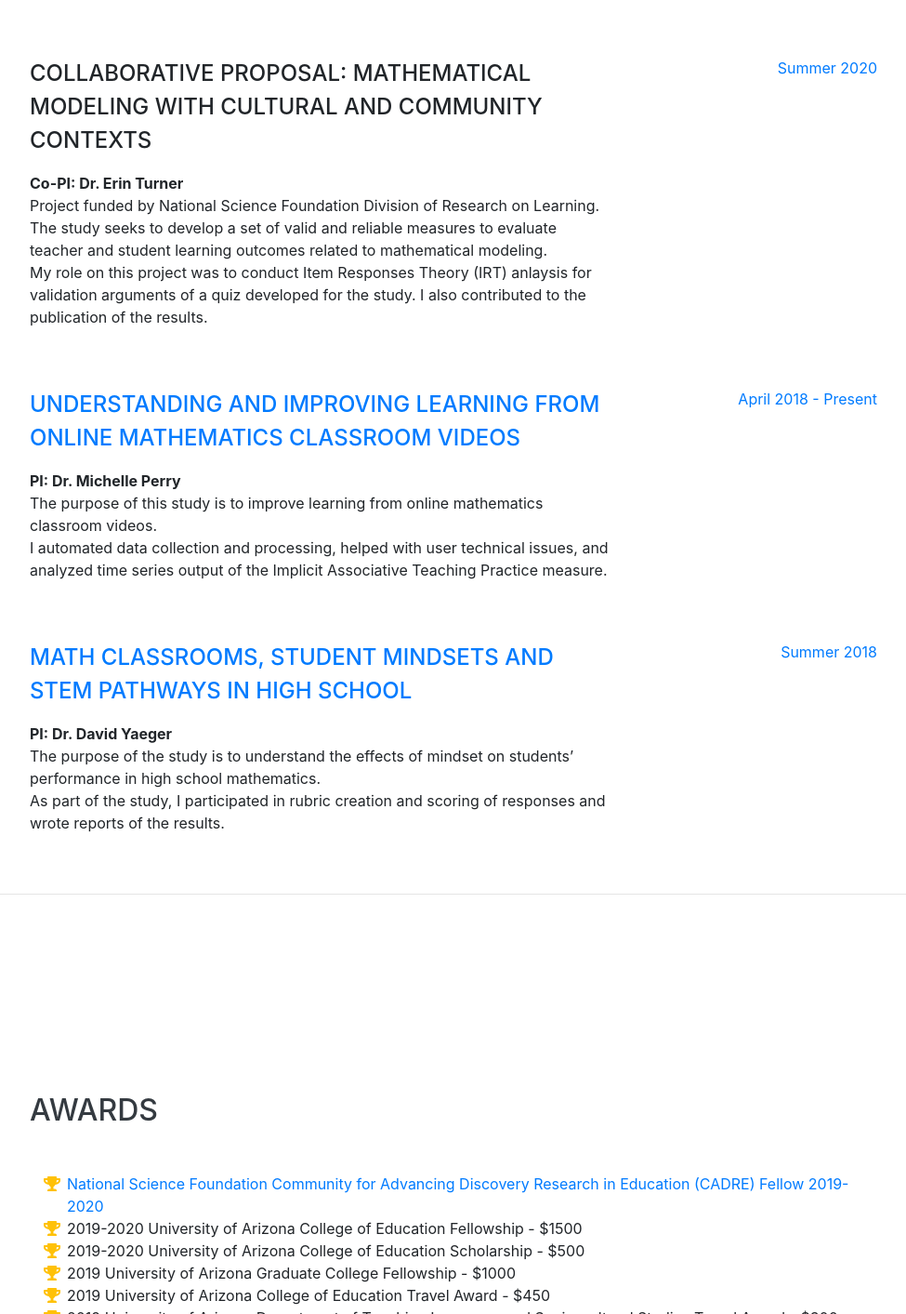
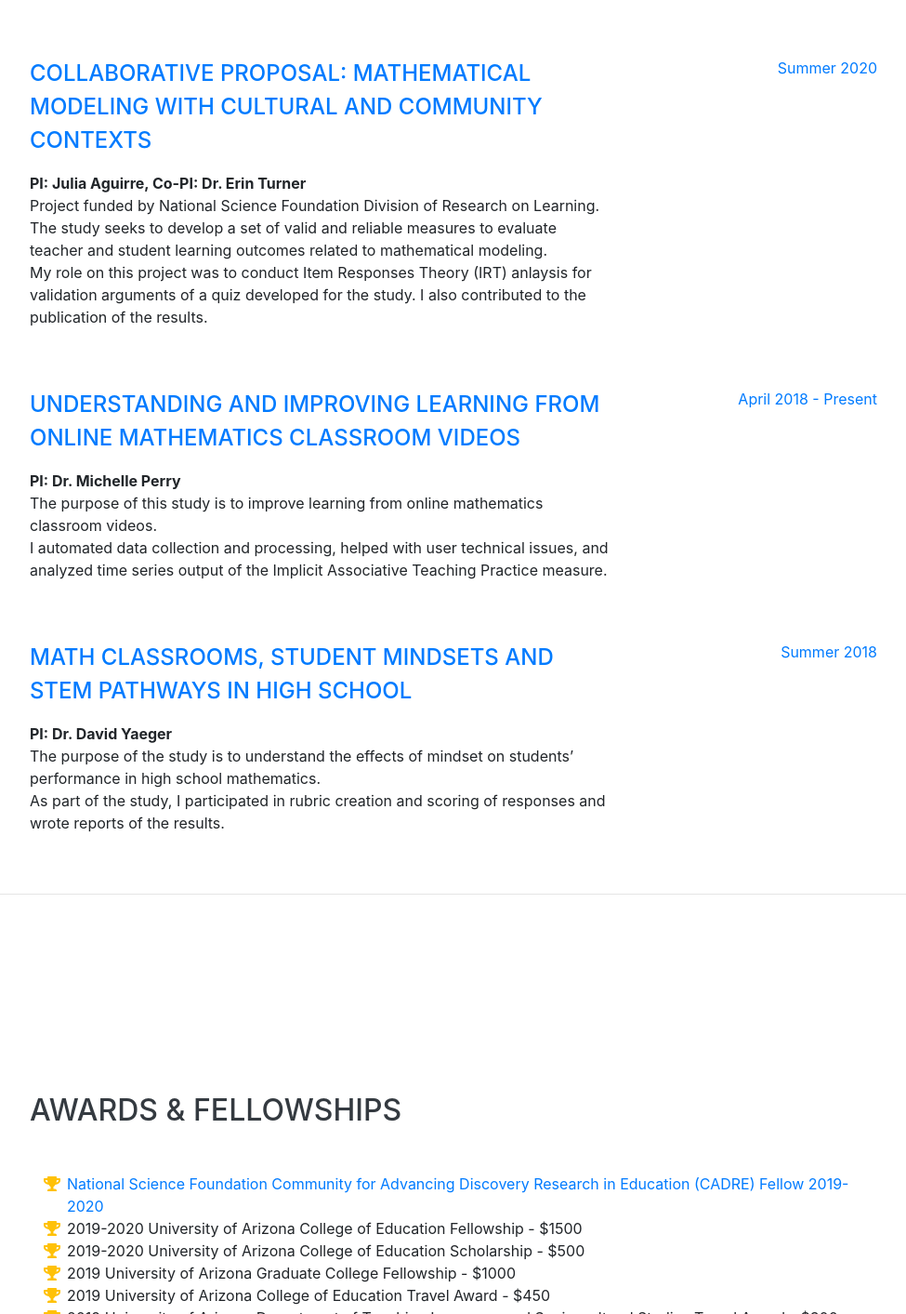
Before and after one commit to edSmith62/edsmith62.github.io, a website with bundled scripts: page index.html in a window 1280 px wide. Shown: the part 3527-4940 px from the top of the page at 93% size, without its empty margins (288-1263 px from the left). Built offline with nearby package versions, Linux system fonts and the light colour scheme; a web font is replaced by a local one.

Commit message:
Update index.html

```diff
--- a/index.html
+++ b/index.html
@@ -207,8 +207,8 @@
 
         <div class="resume-item d-flex flex-column flex-md-row justify-content-between mb-5">
           <div class="resume-content">
-            <div class="subheading mb-3">Collaborative Proposal: Mathematical Modeling with Cultural and Community Contexts</div>
-            <p><b>Co-PI: Dr. Erin Turner</b>
+            <div class="subheading mb-3"><a href = "https://www.nsf.gov/awardsearch/showAward?AWD_ID=1561304&HistoricalAwards=false">Collaborative Proposal: Mathematical Modeling with Cultural and Community Contexts</a></div>
+            <p><b>PI: Julia Aguirre, Co-PI: Dr. Erin Turner</b>
               <br>Project funded by National Science Foundation Division of Research on Learning. The study seeks to develop a set of valid and reliable measures to evaluate teacher and student learning outcomes related to mathematical modeling.<br>
             My role on this project was to conduct Item Responses Theory (IRT) anlaysis for validation arguments of a quiz developed for the study. I also contributed to the publication of the results.</p>
           </div>
@@ -247,7 +247,7 @@
     <hr class="m-0">
     <section class="resume-section p-3 p-lg-5 d-flex align-items-center" id="awards">
       <div class="w-100">
-        <h2 class="mb-5">Awards</h2>
+        <h2 class="mb-5">Awards & Fellowships</h2>
         <ul class="fa-ul mb-0">
           <li>
             <i class="fa-li fa fa-trophy text-warning"></i>
```
